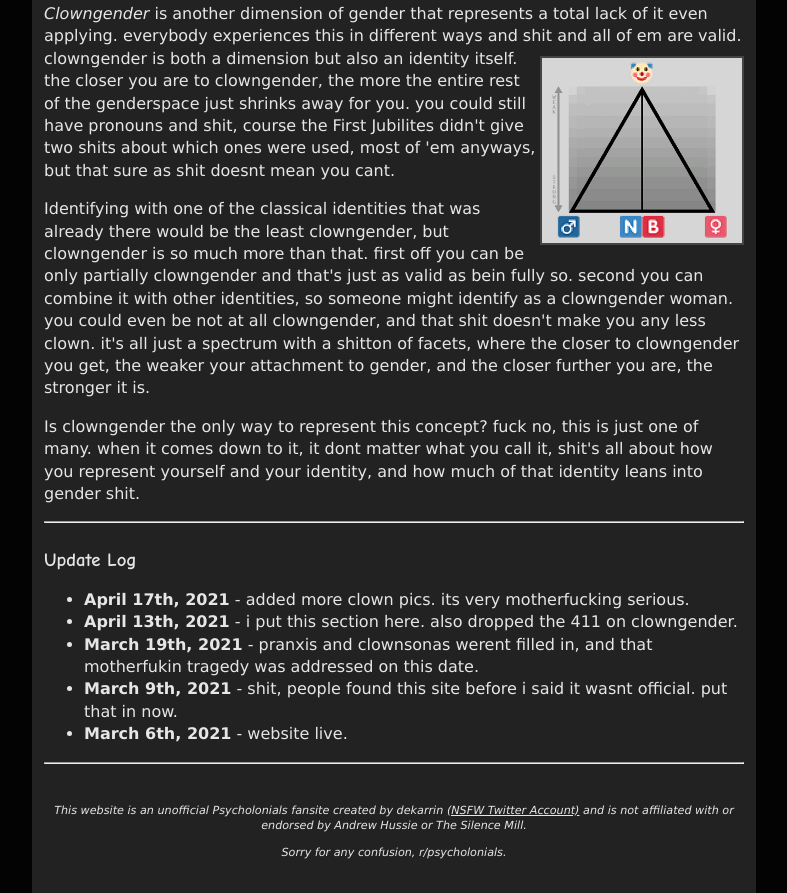
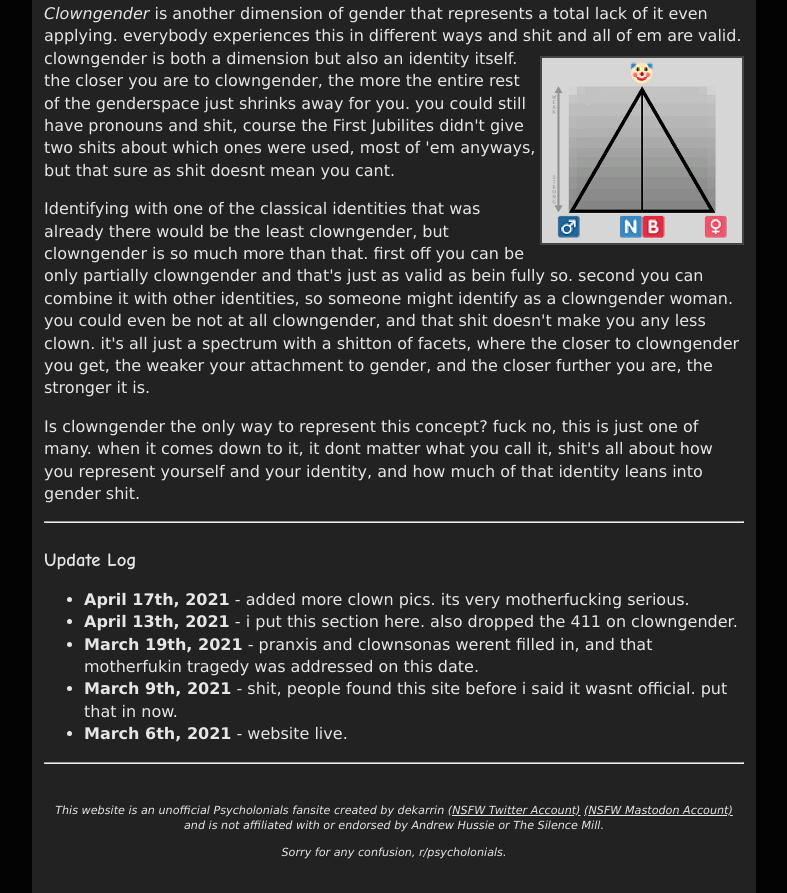
Before and after one commit to dekarrin/pranxis, a plain HTML site: page docs/index.html in a window 1280 px wide. Shown: the part 3884-4777 px from the top of the page, without its empty margins (246-1033 px from the left). Drawn offline with Linux system fonts and the light colour scheme.

Commit message:
Update index.html
add mastodon link

```diff
--- a/docs/index.html
+++ b/docs/index.html
@@ -233,6 +233,7 @@
 		<div class="info-box">
 			<p>This website is an unofficial Psycholonials fansite
  			created by dekarrin <a href="https://www.twitter.com/dekarrin">(NSFW Twitter Account)</a>
+			<a rel="me" href="https://mastodon.social/@dekarrin">(NSFW Mastodon Account)</a>
 			and is not affiliated with or endorsed by Andrew Hussie or The Silence Mill.<p>
 			<p>Sorry for any confusion, r/psycholonials.<p>
 		</div>
```
